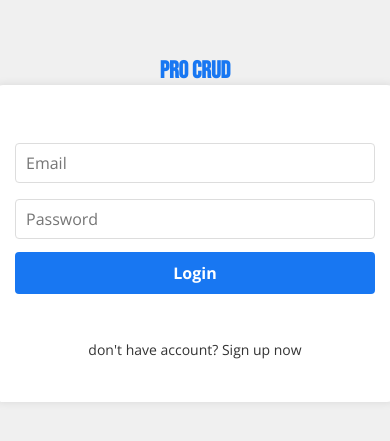
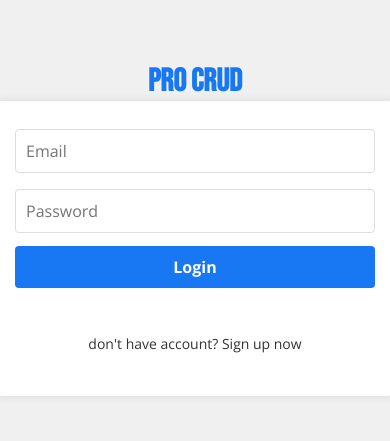
Before and after one commit to JohnG219/Pro-Crud, a React (Create React App) app in the folder frontend/: page /login in a window 390 px wide. Shown: the part 193-634 px from the top of the page. Built offline with nearby package versions, Linux system fonts and the light colour scheme; a web font is replaced by a local one.

Commit message:
Update login.css

```diff
--- a/frontend/src/pages/login/login.css
+++ b/frontend/src/pages/login/login.css
@@ -105,38 +105,23 @@
     text-decoration: underline;
   }
 
-
-  /* Existing CSS styles */
-
-/* Add the following media query for mobile view */
-@media (max-width: 768px) {
-  body.logBody {
-    padding: 0;
+  .lContainer {
+    position: relative;
+  }
+  .password-input-container {
+    position: relative;
+    display: flex;
   }
 
-  .login {
-    width: 400px;
+  .password-icon {
+    position: absolute;
+    margin-top: 10px;
+    right: 10px;
+    top: 50%;
+    transform: translateY(-50%);
+    cursor: pointer;
   }
 
-  .lInput {
-    height: 40px;
+  .lInput.error::placeholder {
+    color: #fff;
   }
-
-  .titleLog {
-    font-size: 24px;
-  }
-
-  .lButton {
-    padding: 10px 15px;
-  }
-
-  .colorspan {
-    font-size: 16px;
-  }
-
-  .lContainer {
-    padding-top: 30px;
-    background-size: 50px;
-    background-position-y: -5%;
-  }
-}
```
